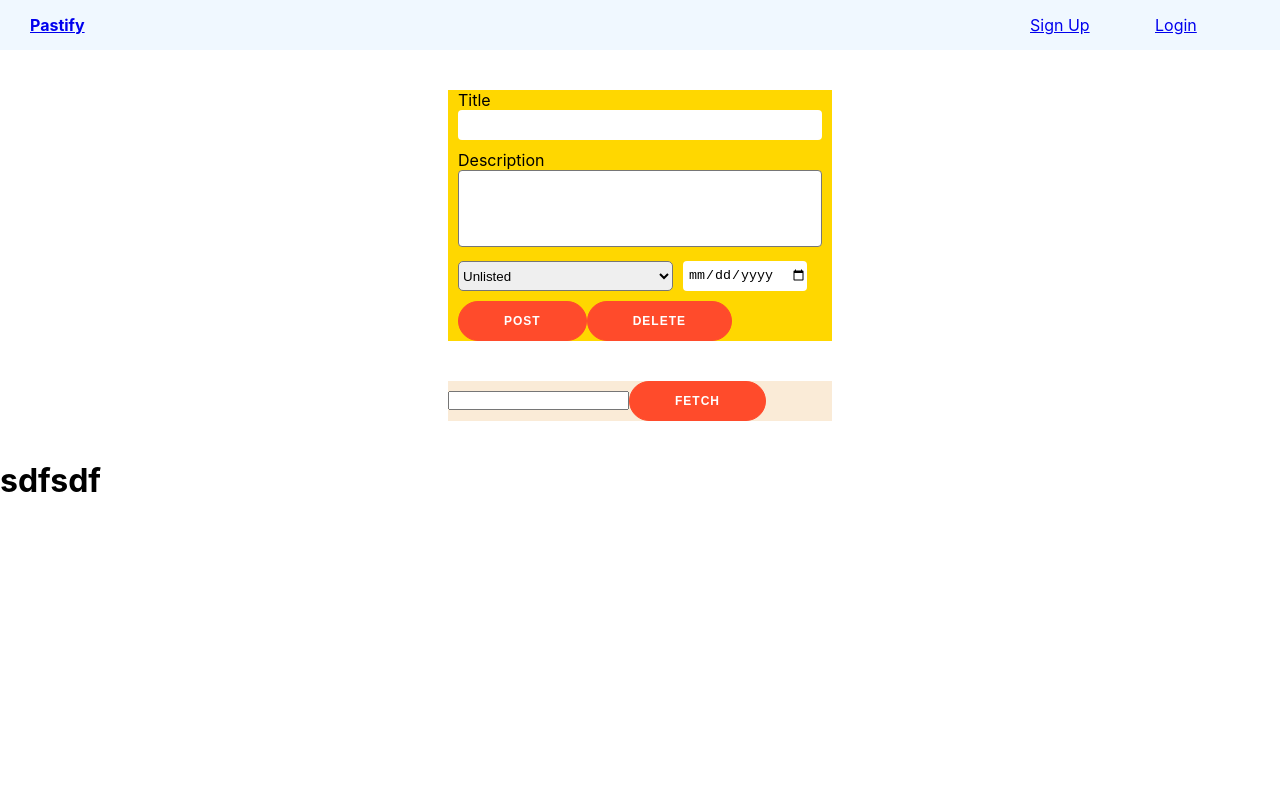
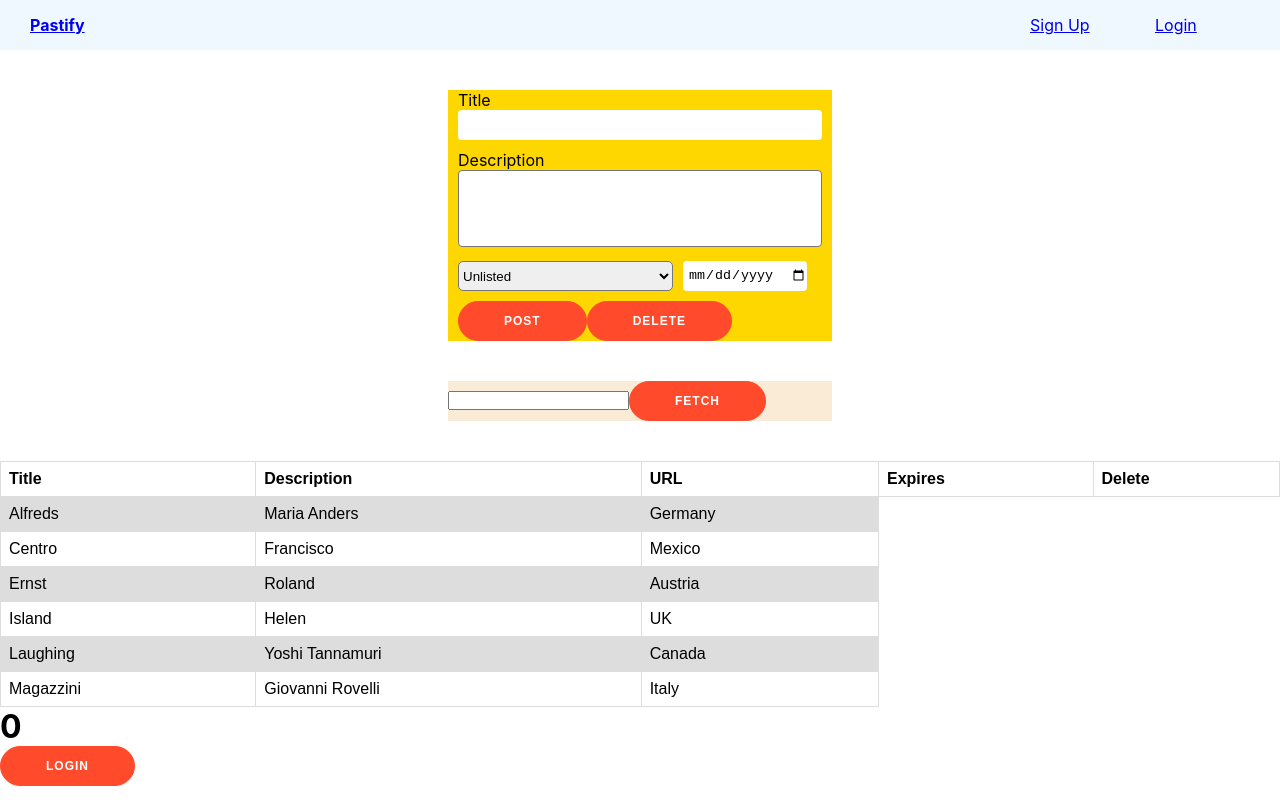
Before and after one commit to dhananjay72/PasteBucket, a React (Create React App) app in the folder frontend/: page /dashboard in a window 1280 px wide. Built offline with nearby package versions, Linux system fonts and the light colour scheme.

Commit message:
login bug fix

```diff
--- a/frontend/src/components/DashBoard/DashBoard.js
+++ b/frontend/src/components/DashBoard/DashBoard.js
@@ -2,14 +2,19 @@ import React from "react";
 import "./dashboard.css";
 import DumpForm from "../DumpForm/DumpForm";
 import { useSelector, useDispatch } from "react-redux";
+import DumpTable from "../DumpTable/DumpTable";
+import { inc } from "../../features/userSlice";
 
 const DashBoard = () => {
-  const user = useSelector((state) => state.user);
+  const user = useSelector((state) => state.user.cnt);
+  const dispatch = useDispatch();
 
   return (
     <>
       <DumpForm></DumpForm>
-      <h1>{user.username}</h1>
+      <DumpTable></DumpTable>
+      <h1>{user}</h1>
+      <button onClick={() => dispatch(inc())}>Login</button>
     </>
   );
 };
--- /dev/null
+++ b/frontend/src/components/DumpTable/DumpTable.css
@@ -0,0 +1,16 @@
+table {
+  font-family: arial, sans-serif;
+  border-collapse: collapse;
+  width: 100%;
+}
+
+td,
+th {
+  border: 1px solid #dddddd;
+  text-align: left;
+  padding: 8px;
+}
+
+tr:nth-child(even) {
+  background-color: #dddddd;
+}
--- /dev/null
+++ b/frontend/src/components/DumpTable/DumpTable.js
@@ -0,0 +1,50 @@
+import React from "react";
+import "./DumpTable.css";
+
+const DumpTable = () => {
+  return (
+    <div className="dumpTable">
+      <table>
+        <tr>
+          <th>Title</th>
+          <th>Description</th>
+          <th>URL</th>
+          <th>Expires</th>
+          <th>Delete</th>
+        </tr>
+        <tr>
+          <td>Alfreds </td>
+          <td>Maria Anders</td>
+          <td>Germany</td>
+        </tr>
+        <tr>
+          <td>Centro </td>
+          <td>Francisco </td>
+          <td>Mexico</td>
+        </tr>
+        <tr>
+          <td>Ernst </td>
+          <td>Roland </td>
+          <td>Austria</td>
+        </tr>
+        <tr>
+          <td>Island </td>
+          <td>Helen </td>
+          <td>UK</td>
+        </tr>
+        <tr>
+          <td>Laughing </td>
+          <td>Yoshi Tannamuri</td>
+          <td>Canada</td>
+        </tr>
+        <tr>
+          <td>Magazzini </td>
+          <td>Giovanni Rovelli</td>
+          <td>Italy</td>
+        </tr>
+      </table>
+    </div>
+  );
+};
+
+export default DumpTable;
--- a/frontend/src/components/Login/Login.js
+++ b/frontend/src/components/Login/Login.js
@@ -8,11 +8,11 @@ import "./login.css";
 
 const Login = () => {
   const navigate = useNavigate();
-  useEffect(() => {
-    if (localStorage.getItem("jwToken")) {
-      navigate("/dashboard");
-    }
-  });
+  // useEffect(() => {
+  //   if (localStorage.getItem("jwToken")) {
+  //     navigate("/dashboard");
+  //   }
+  // });
 
   const dispatch = useDispatch();
 
--- a/frontend/src/features/dumpSlice.js
+++ b/frontend/src/features/dumpSlice.js
@@ -46,7 +46,7 @@ export const dumpSlice = createSlice({
           "X-Auth-Token": localStorage.getItem("jwToken"),
         },
       });
-      console.log(res.data.msg);
+      console.log(res.data);
     },
     getDump: (state, { payload }) => {},
   },
--- a/frontend/src/features/userSlice.js
+++ b/frontend/src/features/userSlice.js
@@ -1,6 +1,6 @@
 // State storing loggedin user information
 import axios from "axios";
-import { createSlice } from "@reduxjs/toolkit";
+import { createSlice, createAsyncThunk } from "@reduxjs/toolkit";
 import { redirect } from "react-router-dom";
 
 const initialState = {
@@ -9,36 +9,83 @@ const initialState = {
   email: null,
   jwt: null,
   dumps: [],
+  cnt: 0,
 };
+
+export const login = createAsyncThunk("user/login", async (payload) => {
+  console.log("Dispatching login action");
+
+  console.log("fdfd");
+  const { email, password } = payload.input;
+  const res = await axios.post("/api/auth", { email, password });
+  const { email: Email, username: Username } = res.data.user;
+  const token = res.data.token;
+  const dumps = res.data.dumps;
+  console.log(res.data);
+  localStorage.setItem("jwToken", token);
+
+  return { isAuthenticated: true, username: Username, email: Email, dumps };
+});
 
 export const userSlice = createSlice({
   name: "user",
   initialState,
   reducers: {
-    login: async (state, { payload }) => {
-      const { email, password } = payload.input;
+    // login: async (state, { payload }) => {
+    //   // alert("je");
+    //   // state.isAuthenticated = true;
+    //   try {
+    //     const { email, password } = payload.input;
 
-      const res = await axios.post("/api/auth", {
-        email,
-        password,
-      });
+    //     const res = await axios.post("/api/auth", {
+    //       email,
+    //       password,
+    //     });
+    //     console.log(res.data);
 
-      const { Email, Username } = res.data.user;
-      const token = res.data.token;
-      let dumps = res.data.dumps;
+    //     const Email = res.data.user.email;
+    //     const Username = res.data.user.username;
 
+    //     const token = res.data.token;
+    //     let dumps = res.data.dumps;
+    //     // console.log(state);
+    //     console.log(Email, Username, token, dumps);
+    //     state.isAuthenticated = true;
+    //     state.username = Username;
+    //     state.email = Email;
+    //     state.dumps = [...dumps];
+    //     localStorage.setItem("jwToken", token);
+    //     state.cnt += 1;
+    //     console.log(state);
+    //   } catch (error) {
+    //     console.log(error);
+    //   }
+    // },
+    // logout: (state) => {
+    //   //  to add logic for userlogout
+    //   localStorage.removeItem("jwToken");
+    // },
+
+    inc: (state) => {
+      state.cnt += 1;
       state.isAuthenticated = true;
-      state.username = Username;
-      state.email = Email;
-      state.dumps = [...dumps];
-      localStorage.setItem("jwToken", token);
-    },
-    logout: (state) => {
-      //  to add logic for userlogout
-      localStorage.removeItem("jwToken");
     },
 
-    loaduser: (state) => {},
+    loaduser: async (state) => {
+      const token = localStorage.getItem("jwToken");
+
+      try {
+        const res = await axios.gey("/d", {
+          headers: {
+            "X-Auth-Token": localStorage.getItem("jwToken"),
+          },
+        });
+      } catch (error) {
+        console.log(error);
+      }
+    },
+
+    // Register user with email, username, password
     registerUser: async (state, { payload }) => {
       const { username, email, password } = payload.input;
       // console.log(email);
@@ -55,8 +102,36 @@ export const userSlice = createSlice({
       }
     },
   },
+  // extrareducers: (builder) => {
+  //   builder
+  //     .addCase(login.fulfilled, (state, action) => {
+  //       console.log("fulfill");
+  //       state.isAuthenticated = action.payload.isAuthenticated;
+  //       state.username = action.payload.username;
+  //       state.email = action.payload.email;
+  //       state.dumps = action.payload.dumps;
+  //       state.cnt += 1;
+  //     })
+  //     .addCase(login.rejected, (state) => {
+  //       console.log("rej");
+  //       state.isAuthenticated = false;
+  //       state.username = null;
+  //       state.email = null;
+  //       state.dumps = [];
+  //     });
+  // },
+
+  extraReducers: {
+    [login.fulfilled]: (state, action) => {
+      state.isAuthenticated = action.payload.isAuthenticated;
+      state.username = action.payload.username;
+      state.email = action.payload.email;
+      state.dumps = action.payload.dumps;
+      state.cnt += 1;
+    },
+  },
 });
 
-export const { login, logout, loaduser, registerUser } = userSlice.actions;
+export const { logout, loaduser, registerUser, inc } = userSlice.actions;
 
 export default userSlice.reducer;
```
Also changed, not shown: 2 other files (tests, documents, lock files or other folders).
